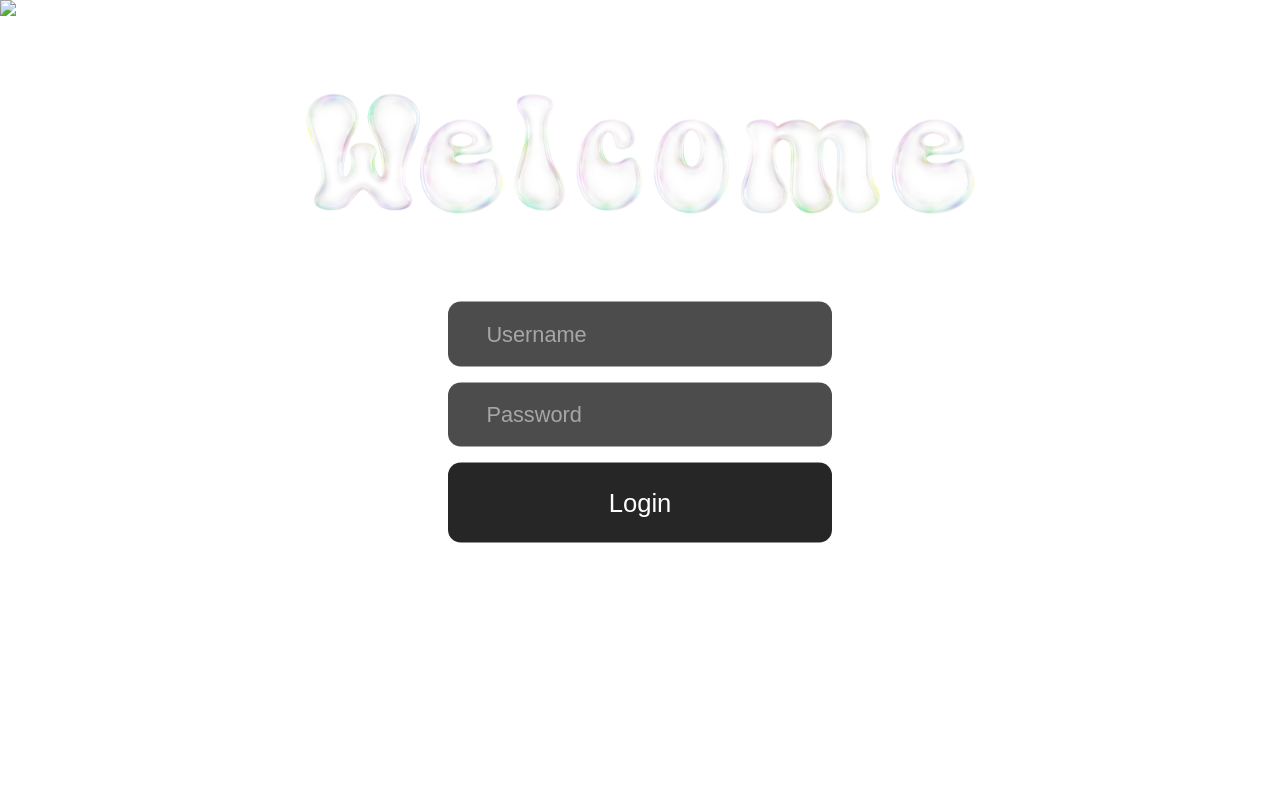
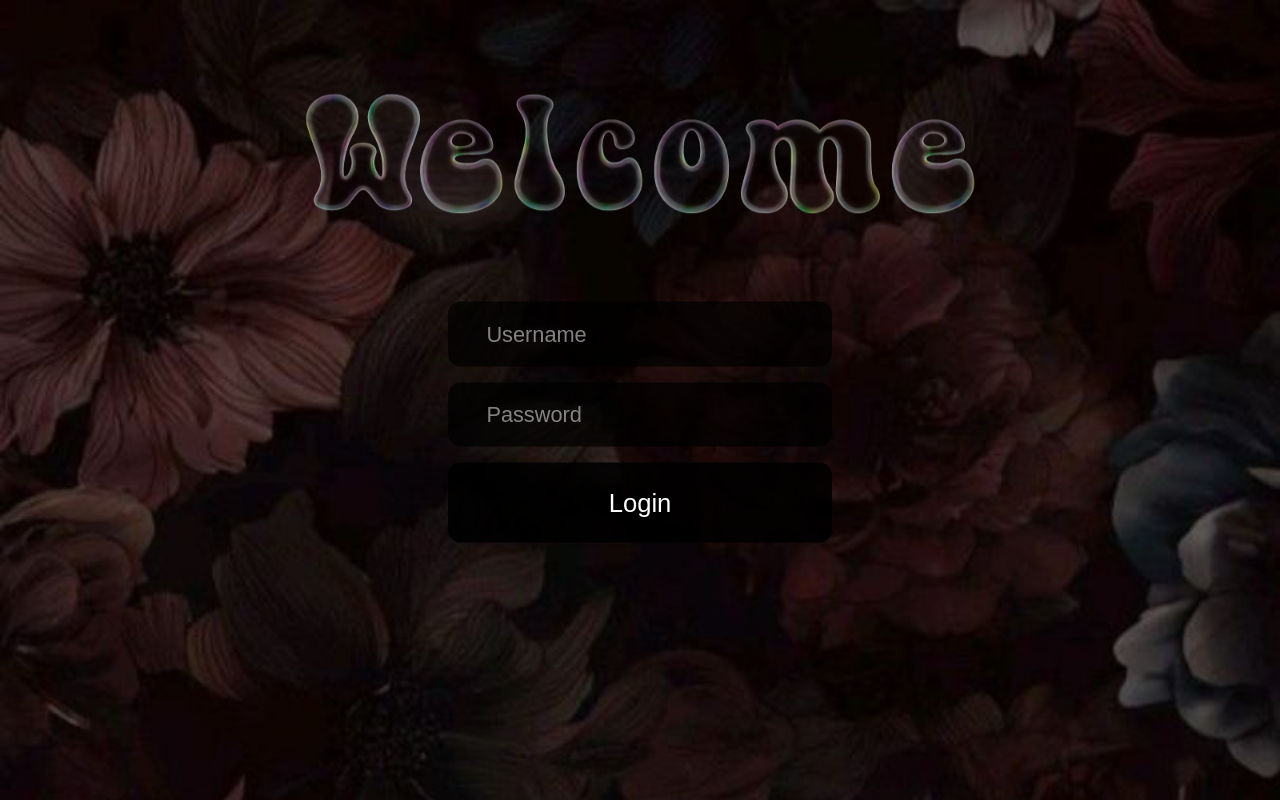
Before and after one commit to Ayanaasuna/Mail, a plain HTML site: page index.html in a window 1280 px wide. Drawn offline with Linux system fonts and the light colour scheme.

Commit message:
Fix background image style

```diff
--- a/index.html
+++ b/index.html
@@ -4,11 +4,12 @@
     <meta charset="UTF-8">
     <meta name="viewport" content="width=device-width, initial-scale=1.0">
     <title>Document</title>
+    <link rel="stylesheet" href="Mail.css">
 </head>
 <body>
 
 
-<img src="Images/" class="BG">
+<img src="Images/Mail5.jpeg" class="BG">
 
 <div class="welcomeWord">
   <img src="Images/W.png" class="letter l1">
@@ -26,8 +27,5 @@
   <button class="loginButton">Login</button>
 </div>
 
-
-<link rel="stylesheet" href="Mail.css">
-
 </body>
 </html>
```
